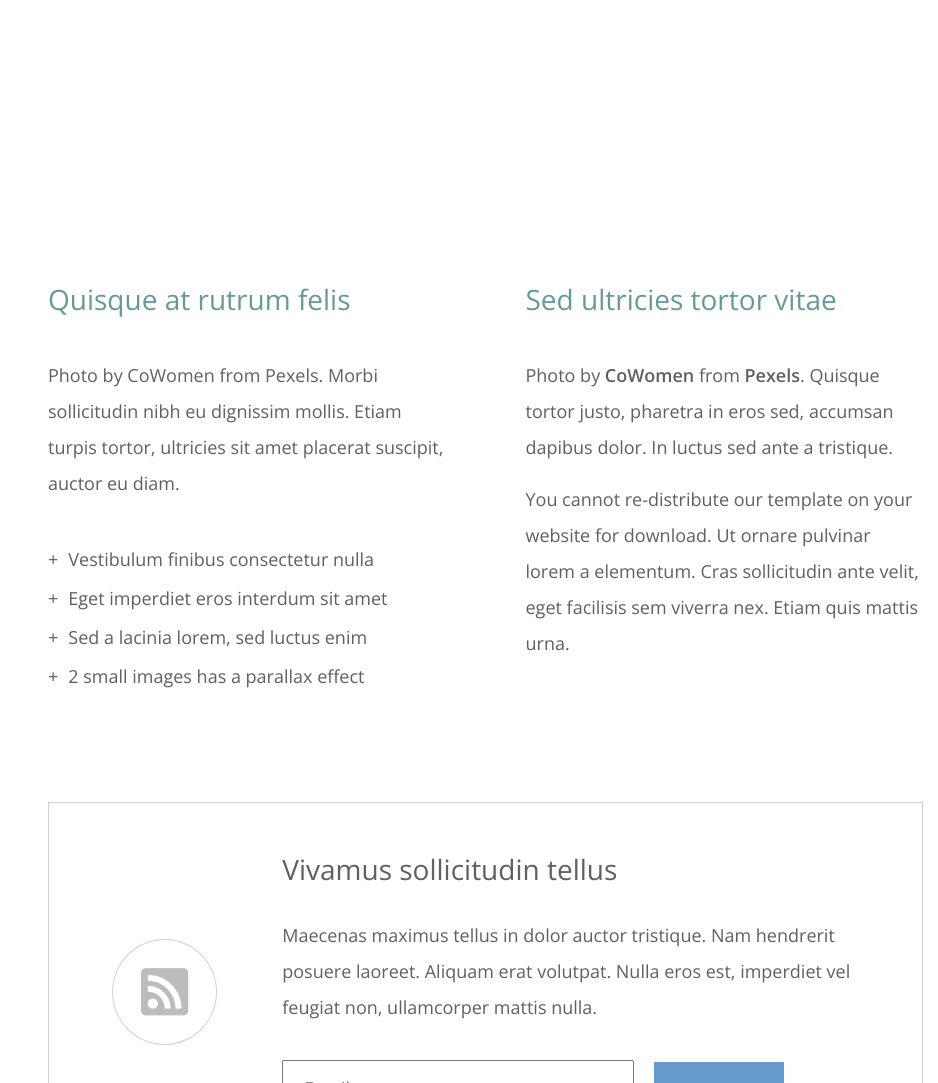
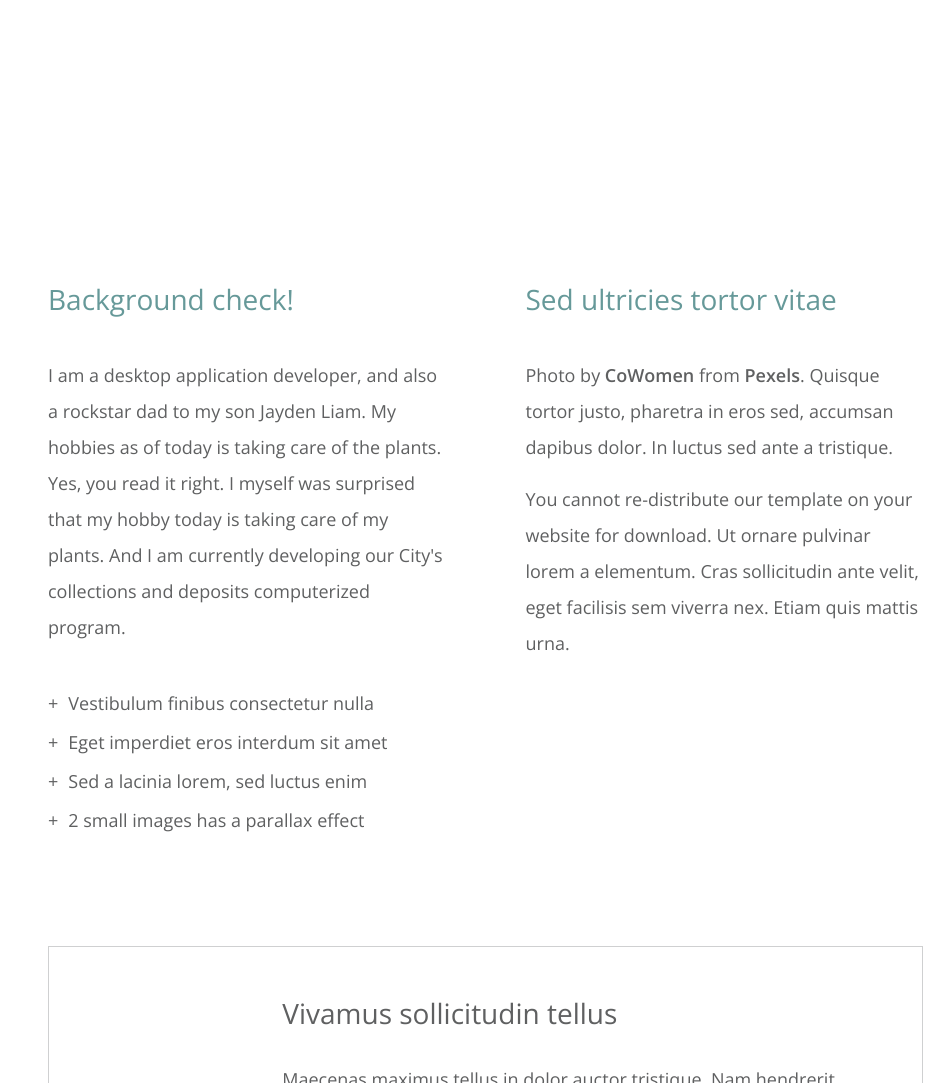
Before and after one commit to real-alecs/real-alecs.github.io, a plain HTML site: page index.html in a window 1280 px wide. Shown: the part 1325-2408 px from the top of the page, without its empty margins (342-1280 px from the left). Drawn offline with nearby package versions, Linux system fonts and the light colour scheme.

Commit message:
Update index.html

```diff
--- a/index.html
+++ b/index.html
@@ -96,9 +96,7 @@ https://templatemo.com/tm-532-next-level
             <p class="mb-0">
            	  With the skills acquired for the past 25 years, I have a a strong knowledge and can perform and complete complex tasks using microsoft technology such as the dotNet applications, as well as handling a database management application, as my backend support to your business.
               The digital-applications are not limited to inventory, pos, and woocommerce, as the technologies in the digital information industry is updating fast.
-
-
-            </p>
+           </p>
           </div>
         </div>
       </section>
@@ -112,12 +110,11 @@ https://templatemo.com/tm-532-next-level
               data-image-src="img/image-1.jpg"></div>
             <div>
               <h3 class="tm-text-secondary tm-mb-4">
-                Quisque at rutrum felis
+                Background check!
               </h3>
               <p class="tm-mb-5">
-                Photo by CoWomen from Pexels. Morbi sollicitudin nibh eu
-                dignissim mollis. Etiam turpis tortor, ultricies sit amet
-                placerat suscipit, auctor eu diam.
+                I am a desktop application developer, and also a rockstar dad to my son Jayden Liam. My hobbies as of today is taking care of the plants. Yes, you read it right. I myself was surprised that my hobby today is taking care of my plants.
+                And I am currently developing our City's collections and deposits computerized program.
               </p>
               <ul class="tm-list-plus">
                 <li>Vestibulum finibus consectetur nulla</li>
```
